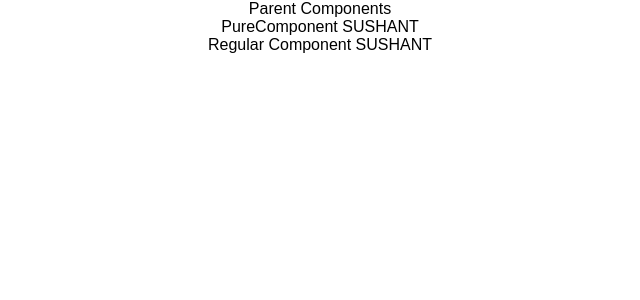
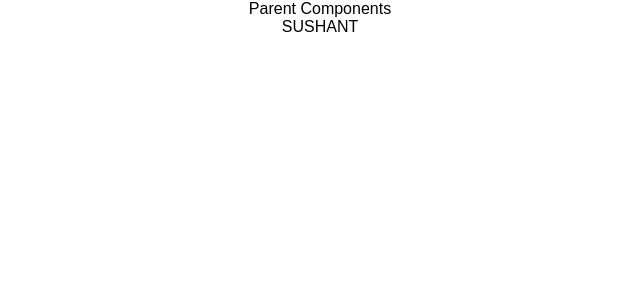
Before and after one commit to sushant4573/LearningReact, a React (Create React App) app in the folder hello-world/: page / in a window 1280 px wide. Shown: the top 300 px of the page, without its empty margins (320-960 px from the left). Built offline with nearby package versions, Linux system fonts and the light colour scheme.

Commit message:
React.memo implementation. Its a PureComponent to Function Components

```diff
--- /dev/null
+++ b/hello-world/src/component/MemoComp.js
@@ -0,0 +1,12 @@
+import React from 'react'
+
+function MemoComp({name}) {
+    console.log('Rendering MemoCopmonent')
+    return (
+        <div>
+            {name}
+        </div>
+    )
+}
+
+export default React.memo(MemoComp)
--- a/hello-world/src/component/ParentComp.js
+++ b/hello-world/src/component/ParentComp.js
@@ -1,6 +1,7 @@
 import React, { Component } from 'react'
 import PureComp from './PureComp'
 import RegComp from './RegComp'
+import MemoComp from './MemoComp'
 
  class ParentComp extends Component {
      constructor(props) {
@@ -23,8 +24,9 @@ import RegComp from './RegComp'
         return (
             <div>
                 Parent Components
-                <PureComp name={this.state.name}/>
-                <RegComp name={this.state.name}/>
+                <MemoComp name={this.state.name} />
+                {/* <PureComp name={this.state.name}/>
+                <RegComp name={this.state.name}/> */}
             </div>
         )
     }
```
